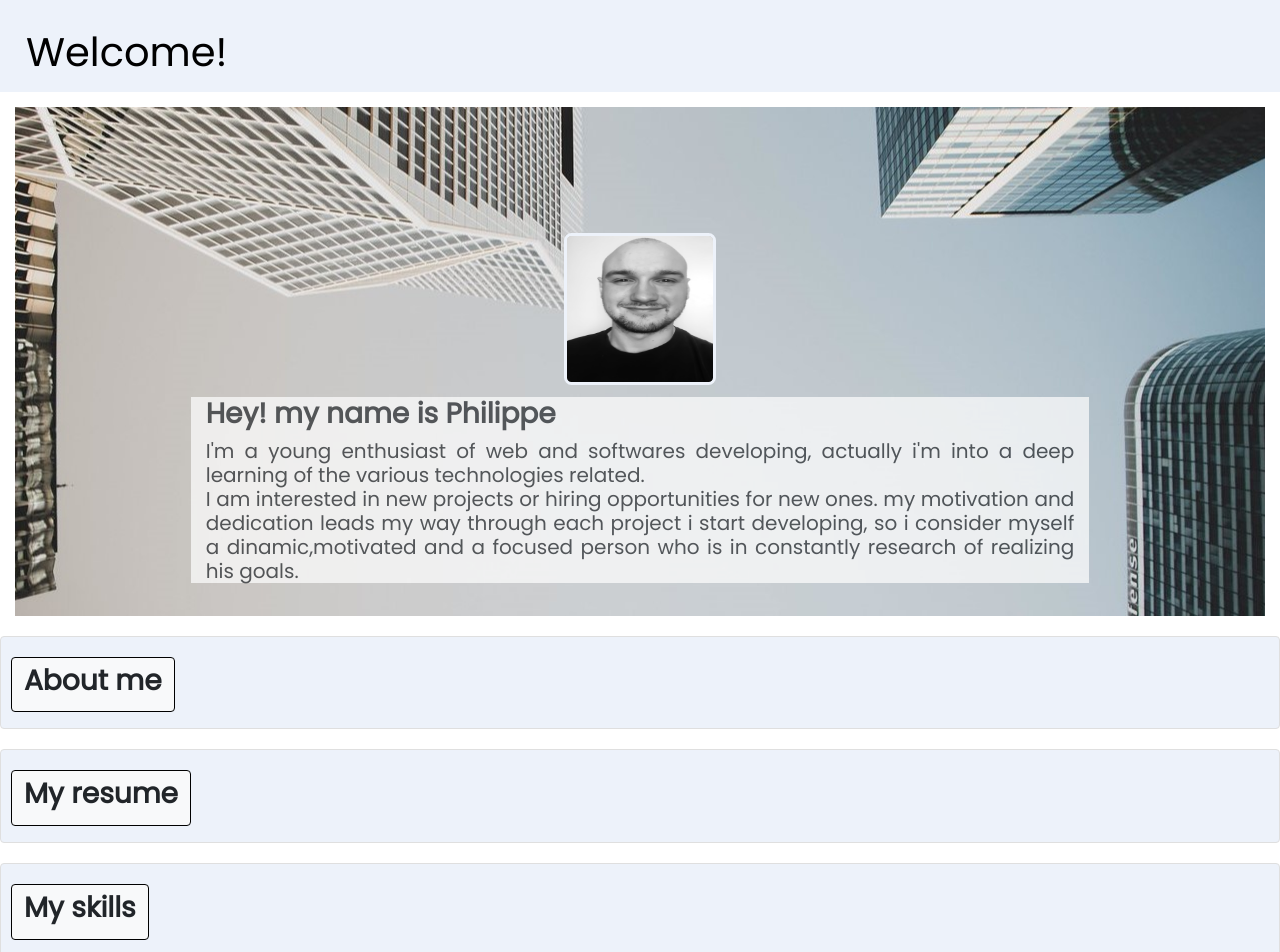
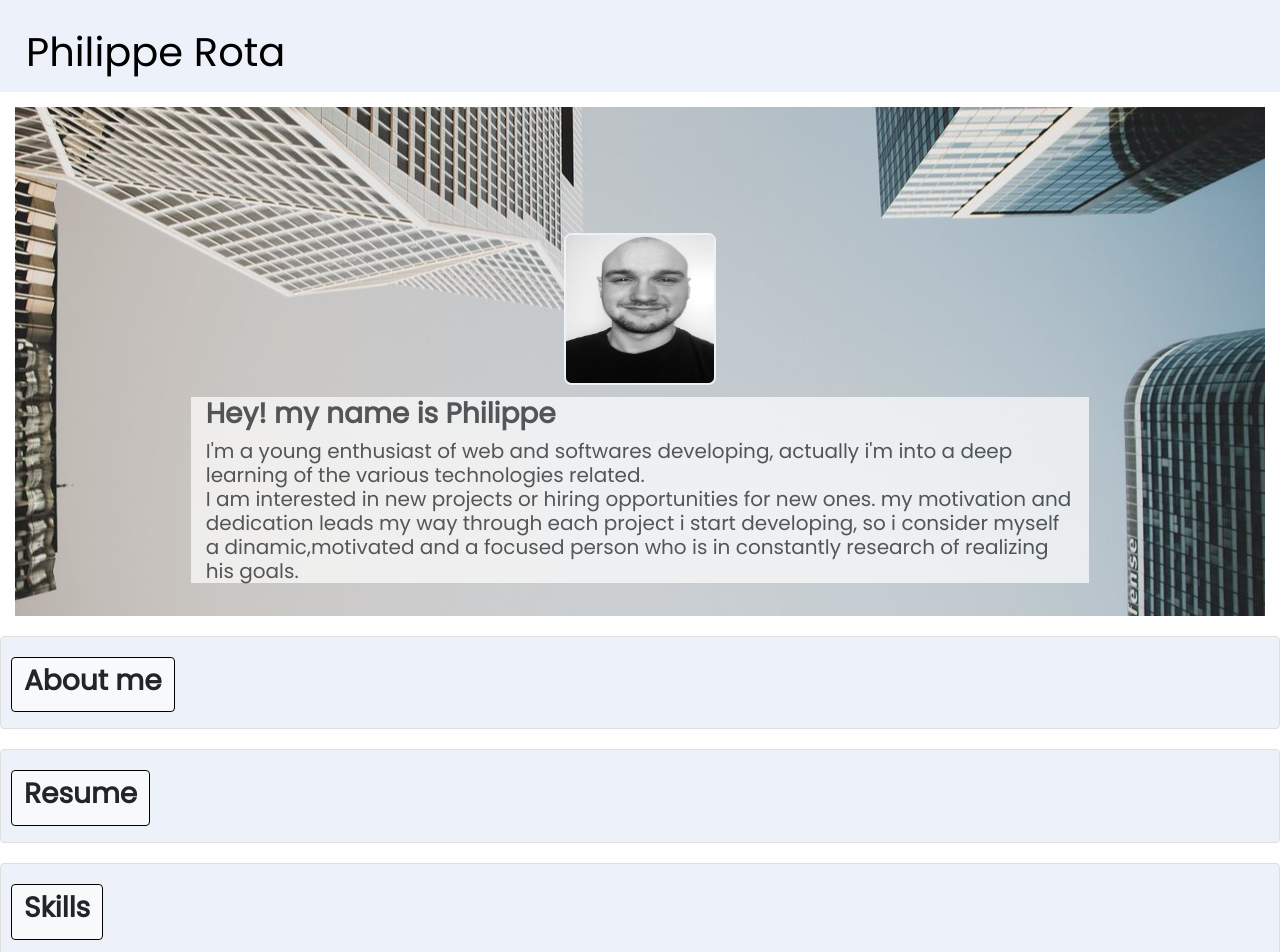
Before and after one commit to philrota/Cvwebsite, a React (Create React App) app: page / in a window 1280 px wide. Shown: the top 952 px of the page. Built offline with nearby package versions, Linux system fonts and the light colour scheme.

Commit message:
new adjustment
trying some body backgrounds,adjusting some css

```diff
--- a/src/components/Coll.jsx
+++ b/src/components/Coll.jsx
@@ -23,8 +23,8 @@ const Coll = () => (
           fontFamily: "Poppins"
         }}
       >
-        <h3>
-          <b>My resume</b>
+        <h3 style={{fontFamily:'Poppins'}}>
+          <b>Resume</b>
         </h3>
       </button>
     </div>
--- a/src/components/CollAbout.jsx
+++ b/src/components/CollAbout.jsx
@@ -2,8 +2,9 @@ import React from "react";
 import { UncontrolledCollapse, Button, CardBody, Card } from "reactstrap";
 
 const CollAbout = () => (
-  <div >
-    <div id="collapsible-cont"
+  <div>
+    <div
+      id="collapsible-cont"
       style={{
         width: "100%",
         margin: "auto",
@@ -23,23 +24,29 @@ const CollAbout = () => (
           fontFamily: "Poppins"
         }}
       >
-        <h3>
+        <h3 style={{ fontFamily: "Poppins" }}>
           <b>About me</b>
         </h3>
       </button>
     </div>
     <UncontrolledCollapse toggler="#toggler-about">
-      <div className="card" style={{fontFamily:'Poppins'}}>
-
-          <div className="card-body">
-              <div className="card-title">Just a few words...</div>
-              <div className="card-text">My name is Philippe I am 24 years old and I came from Bergamo in Italy.
-               I'm studyng,web and software,frontend developing to learn and face new jobs and realize myself.
-               I'm interested in web/software job proposals,i am a precise,dynamic and motivated person,finalized to reach target goals.
-               In my actual job career i worked in contact with costumers and also had a great bound with my collegues,that led me to improve my interpersonal skills.
-               I really love programming because it helps me also think about how to behave with any problems in the real life, because
-              making the right and best decision in a short time it's all that matters! </div>
+      <div className="card" style={{ fontFamily: "Poppins" }}>
+        <div className="card-body">
+          <div className="card-title">Just a few words...</div>
+          <div className="card-text">
+            My name is Philippe Rota I am 24 years old and I came from Bergamo in
+            Italy. I'm studyng,web and software,frontend developing to learn and
+            face new jobs and realize myself. I'm interested in web/software job
+            proposals,i am a precise,dynamic and motivated person,finalized to
+            reach target goals. I have several years of documented work in the
+            logistic sector, covering major and various tasks, i worked in
+            contact with costumers and also had a great bound with my
+            collegues,that led me to improve my interpersonal skills. I really
+            love programming because it helps me also think about how to behave
+            with any problems in the real life, because making the right and
+            best decision in a short time it's all that matters!{" "}
           </div>
+        </div>
       </div>
     </UncontrolledCollapse>
   </div>
--- a/src/components/Header.jsx
+++ b/src/components/Header.jsx
@@ -5,7 +5,7 @@ class Header extends Component {
   render() {
     return (
       <header style={{ marginLeft: 10, marginTop: 20, fontFamily: "Poppins" }}>
-        <h1 style={{ color: "black" }}>Welcome!</h1>
+        <h1 style={{ color: "black" }}>Philippe Rota</h1>
       </header>
     );
   }
--- a/src/components/Presentation.jsx
+++ b/src/components/Presentation.jsx
@@ -17,10 +17,10 @@ class Presentation extends Component {
           ></img>
           <div id="resume" className="container-fluid">
             <p id="p-resume">
-              <h3>
+              <h3 id="h3-pres">
                 <b>Hey! my name is Philippe</b>
               </h3>
-              <h5>
+              <h5 id="h5-pres">
                 I'm a young enthusiast of web and softwares developing, actually
                 i'm into a deep learning of the various technologies related.{" "}
                 <br />I am interested in new projects or hiring opportunities
--- a/src/components/Skills.jsx
+++ b/src/components/Skills.jsx
@@ -24,19 +24,19 @@ const CollAbout = () => (
           fontFamily: "Poppins"
         }}
       >
-        <h3>
-          <b>My skills</b>
+        <h3 style={{fontFamily:'Poppins'}}>
+          <b>Skills</b>
         </h3>
       </button>
     </div>
     <UncontrolledCollapse toggler="#toggler-skills">
       <div className="card" style={{ fontFamily: "Poppins" }}>
         <div className="card-body">
-
-
           <div className="card-title">Hard skills</div>
           <div className="card-text">
-            <h6><b>It</b></h6>
+            <h6>
+              <b>It</b>
+            </h6>
             <ul>
               <li>Working with Microsoft Windows.</li>
               <li>Mail and Microsoft Office.</li>
@@ -44,20 +44,26 @@ const CollAbout = () => (
               <li>Visual Studio.</li>
               <li>SAP ERP.</li>
             </ul>
-            <h6><b>Programming</b></h6>
+            <h6>
+              <b>Programming</b>
+            </h6>
             <ul>
               <li>Front-end (Html,Css,Js,React.js,Bootstrap and JQuery).</li>
               <li>Database Sql.</li>
               <li>Back-end principles of Node.js and Express.</li>
             </ul>
-            <h6><b>Logistics</b></h6>
+            <h6>
+              <b>Logistics</b>
+            </h6>
             <ul>
               <li>Customs terms and regolamentation</li>
               <li>Warehousing</li>
               <li>Stock keep</li>
               <li>Front and back office</li>
             </ul>
-            <h6><b>Relationals</b></h6>
+            <h6>
+              <b>Relationals</b>
+            </h6>
             <ul>
               <li>Deal with costumers.</li>
               <li>Keep a great relation with collegues.</li>
--- a/src/index.css
+++ b/src/index.css
@@ -1,6 +1,10 @@
+
 #body {
   width: 100%;
   margin: auto;
+ /* background-image: url(./images/background.jpg);*/
+
+
 }
 #responsive-navbar-nav {
   margin-left: 60%;
@@ -29,7 +33,7 @@
   margin-top: 10%;
 
   border: solid #edf2fa;
-  border-width: 3px;
+  border-width: 2px;
 }
 #resume {
   width: 72%;
@@ -89,3 +93,26 @@ h5 {
   border: thin solid #dfdfdf;
   border-radius: 4px;
 }
+
+/*media*/
+@media(max-width:380px){ /*iphone x/xs/6/7/8 galaxy s9*/
+  #propic{
+    display:none;
+  }
+
+}
+@media all{
+  #h3-pres{
+    text-align: left;
+  }
+  #h5-pres{
+    text-align: left;
+  }
+}
+@media (max-width:334px){
+  #background{
+    background-image: none;
+  }
+  #resume{opacity: 1;
+    background-color: #edf2fa;}
+}
```
Also changed, not shown: src/images/background.jpg (added). Lines whose indentation alone changed are shown as unchanged.
